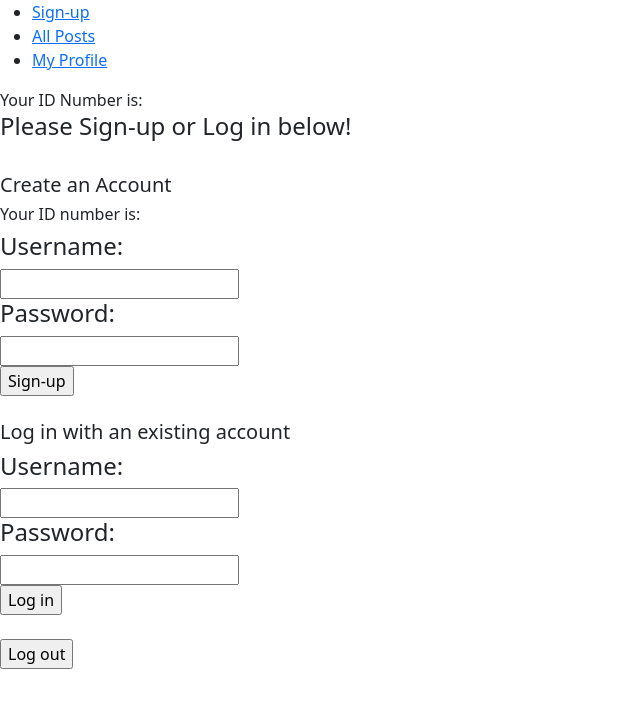
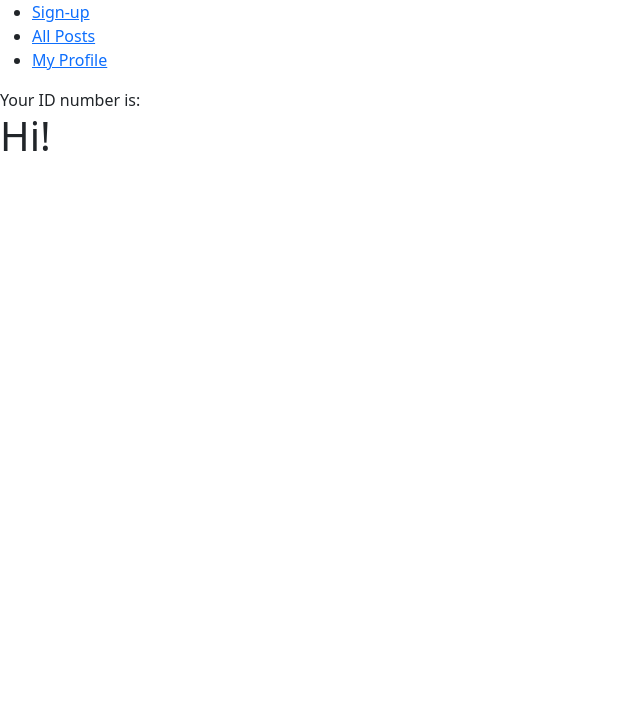
Before and after one commit to mapjohns/catching-up, a React (Create React App) app: page /profile in a window 1280 px wide. Shown: the top 708 px of the page, without its empty margins (0-640 px from the left). Built offline with nearby package versions, Linux system fonts and the light colour scheme; no server answers.

Commit message:
Repurposed to render User

```diff
--- a/src/containers/UsersContainer.js
+++ b/src/containers/UsersContainer.js
@@ -1,26 +1,19 @@
 import React, { Component } from "react";
 import { connect } from 'react-redux';
-import UserInput from "../components/users/UserInput";
-import { createUser } from '../actions/userActions';
-import { loginUser } from "../actions/userLoginAction";
+import User from '../components/users/User'
 
 class UsersContainer extends Component {
 
     render() {
         return (
           <div>
-            Your ID Number is: {this.props.userID}
-            <UserInput returnUser={this.props.createUser} loginUser={this.props.loginUser} logoutUser={this.props.logoutUser}/>
+            Your ID number is: {this.props.userID}
+            <User />
           </div>
         )
       }
 }
 
-const mapDispatchToProps = (dispatch) => {
-    return { createUser: username => dispatch(createUser({username})) ,
-              loginUser: credentials => dispatch(loginUser({credentials})),
-              logoutUser: () => dispatch({type: "LOG_OUT_USER"})}
-}
 
 const mapStateToProps = (state) => {
   return {
@@ -28,5 +21,4 @@ const mapStateToProps = (state) => {
   }
 }
 
-
-export default connect(mapStateToProps, mapDispatchToProps)(UsersContainer)
+export default connect(mapStateToProps)(UsersContainer)
```
